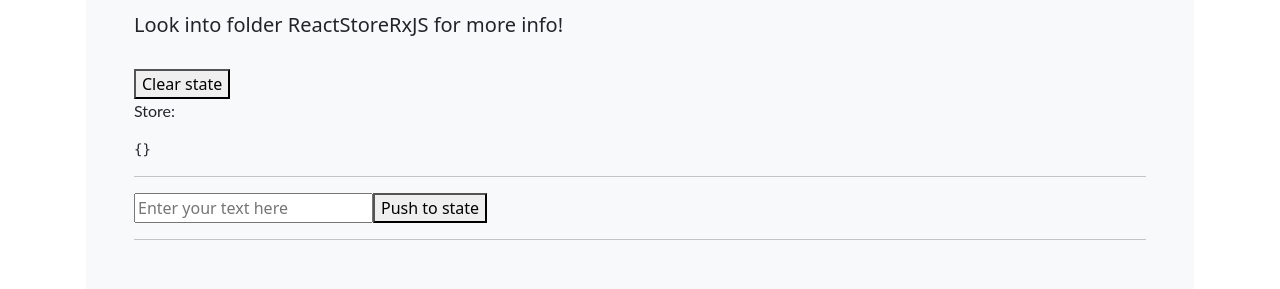
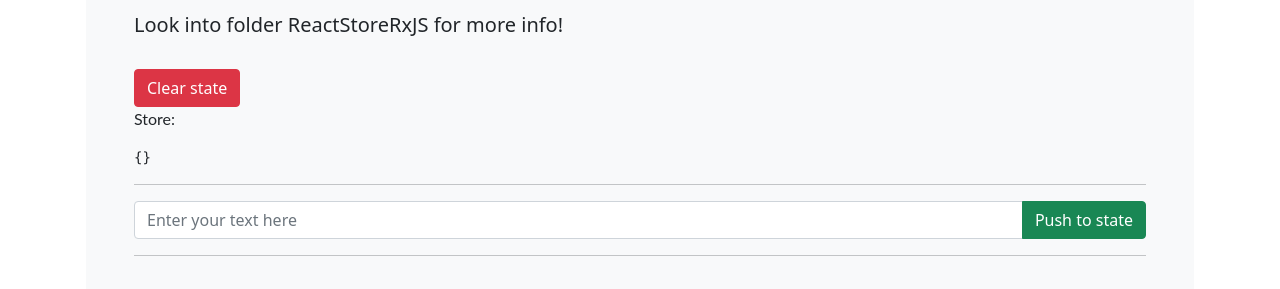
Before and after one commit to alexandru360/react-typescrypt-snippets, a React (Create React App) app: page /react-store in a window 1280 px wide. Shown: the part 133-422 px from the top of the page. Built offline with nearby package versions, Linux system fonts and the light colour scheme.

Commit message:
4 files modified

```diff
--- a/components/ReactStoreRxJS/components/ComponentOne.tsx
+++ b/components/ReactStoreRxJS/components/ComponentOne.tsx
@@ -1,5 +1,8 @@
 import * as React from 'react';
 import appStore from '../../ReactStoreRxJS/AppStore';
+import Button from 'react-bootstrap/Button';
+import Form from 'react-bootstrap/Form';
+import InputGroup from 'react-bootstrap/InputGroup';
 
 export default function ComponentOne() {
   const inputRef = React.useRef<HTMLInputElement>(null);
@@ -12,8 +15,17 @@ export default function ComponentOne() {
 
   return (
     <React.Fragment>
-      <input ref={inputRef} type="text" placeholder="Enter your text here" />
-      <button onClick={handleStateClick}>Push to state</button>
+      <InputGroup className="mb-3">
+        <Form.Control
+          ref={inputRef}
+          placeholder="Enter your text here"
+          aria-label="Enter your text here"
+          aria-describedby="basic-addon2"
+        />
+        <Button variant="success" id="button-addon2" onClick={handleStateClick}>
+          Push to state
+        </Button>
+      </InputGroup>
     </React.Fragment>
   );
 }
--- a/components/ReactStoreRxJS/components/ComponentTwo.tsx
+++ b/components/ReactStoreRxJS/components/ComponentTwo.tsx
@@ -1,5 +1,10 @@
 import * as React from 'react';
 import appStore from '../../ReactStoreRxJS/AppStore';
+import Button from 'react-bootstrap/Button';
+import Form from 'react-bootstrap/Form';
+import InputGroup from 'react-bootstrap/InputGroup';
+import { ButtonGroup } from 'react-bootstrap/cjs';
+import { xyz, XyzTransitionGroup } from '@animxyz/react';
 
 export default function ComponentTwo() {
   const [store, setStore] = React.useState<Array<string>>([]);
@@ -56,30 +61,40 @@ export default function ComponentTwo() {
           <hr />
           <h4>{`Selected value: ${selected?.value}`}</h4>
           <div>
-            <input
-              ref={inputRef}
-              type="text"
-              value={selected?.value}
-              onChange={onInputChange}
-            />
-            <button onClick={handleClickSelectedValue}>
-              Modify selected value in state!
-            </button>
+            <InputGroup className="mb-3">
+              <Form.Control
+                ref={inputRef}
+                placeholder="Enter your text here"
+                aria-label="Enter your text here"
+                aria-describedby="basic-addon2"
+                value={selected?.value}
+                onChange={onInputChange}
+              />
+              <Button
+                variant="success"
+                id="button-addon2"
+                onClick={handleClickSelectedValue}
+              >
+                Modify selected value in state!
+              </Button>
+            </InputGroup>
           </div>
           <hr />
         </React.Fragment>
       )}
       <br />
 
-      <ol>
+      <ButtonGroup aria-label="Basic example">
         {store.map((item: string, index: number) => (
-          <li key={index}>
-            <button
+          <XyzTransitionGroup className="xyz-in" xyz="fade in big">
+            <Button
+              key={index}
+              variant="warning"
               onClick={(e: any) => handleStateClick(e, index, item)}
-            >{`Value ${item}`}</button>
-          </li>
+            >{`Value ${item}`}</Button>
+          </XyzTransitionGroup>
         ))}
-      </ol>
+      </ButtonGroup>
     </React.Fragment>
   );
 }
--- a/components/ReactStoreRxJS/components/DisplayState.tsx
+++ b/components/ReactStoreRxJS/components/DisplayState.tsx
@@ -1,4 +1,5 @@
 import * as React from 'react';
+import Button from 'react-bootstrap/cjs/Button';
 import JsonPrettyfier from '../../common/JsonPrettyfier/JsonPrettyfier';
 import appStore from '../../ReactStoreRxJS/AppStore';
 
@@ -20,7 +21,9 @@ export default function DisplayState() {
 
   return (
     <React.Fragment>
-      <button onClick={handleStateClick}>Clear state</button>
+      <Button variant="danger" onClick={handleStateClick}>
+        Clear state
+      </Button>
       <p>Store:</p>
       <JsonPrettyfier {...store} />
     </React.Fragment>
--- a/components/UnderstandingHooks/UnderstandingHooks.tsx
+++ b/components/UnderstandingHooks/UnderstandingHooks.tsx
@@ -1,6 +1,5 @@
 import * as React from 'react';
 import { xyz, XyzTransitionGroup } from '@animxyz/react';
-import Container from 'react-bootstrap/cjs/Container';
 import Button from 'react-bootstrap/Button';
 
 export default function UnderstandingHooks() {
```
